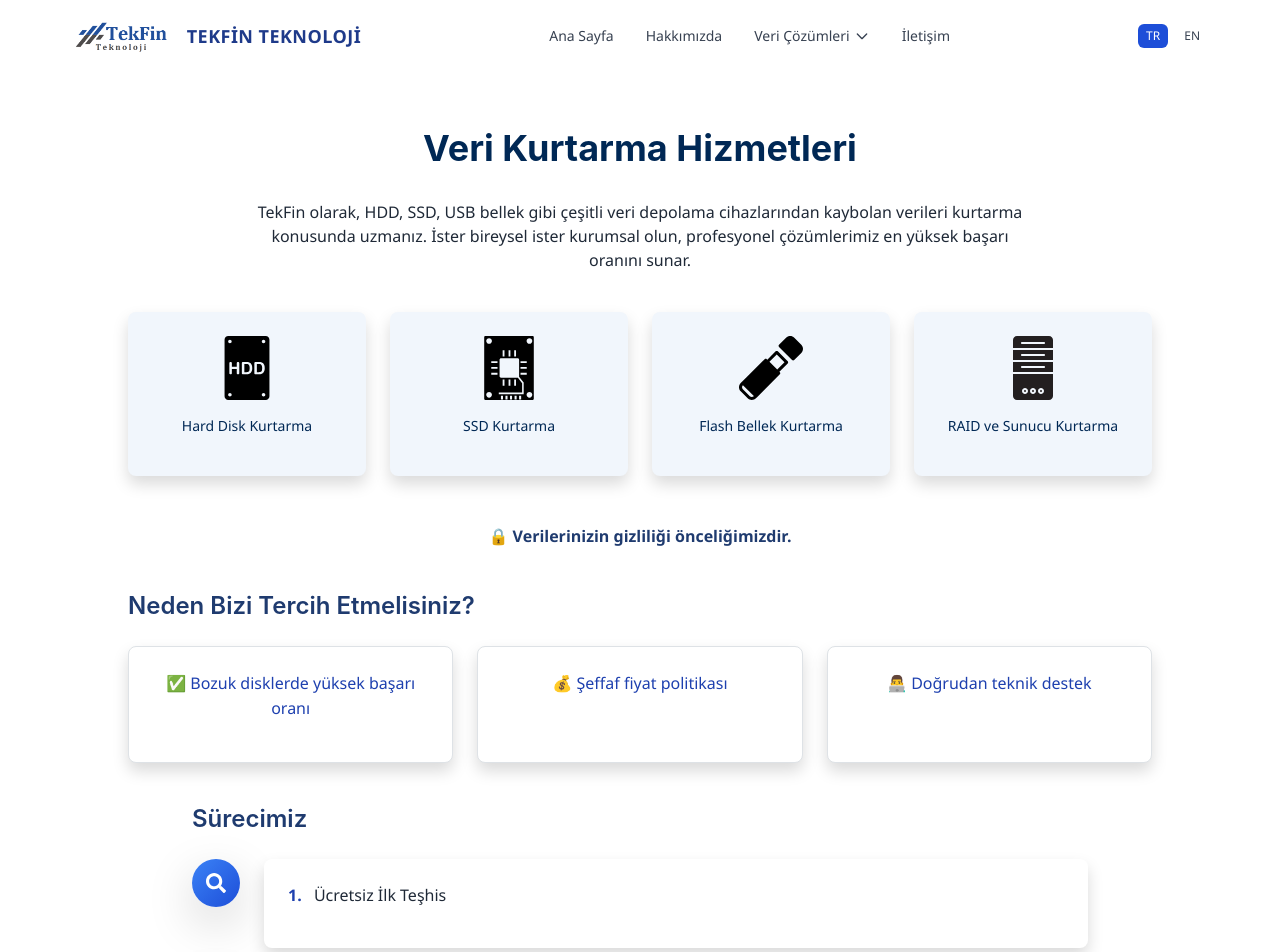
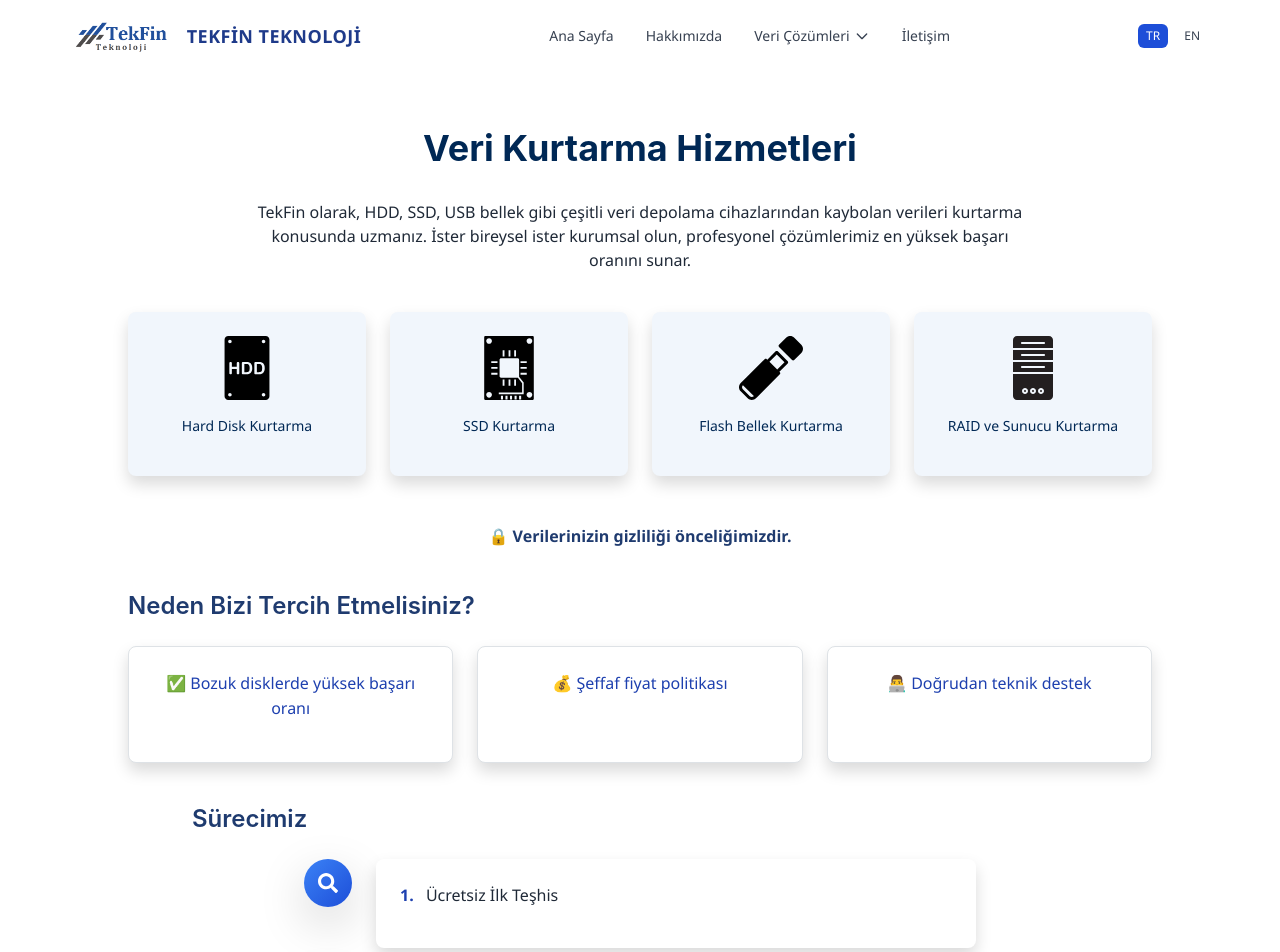
Before and after one commit to SalehKar/tekfin-website, a React (Create React App) app: page /data-recovery in a window 1280 px wide. Shown: the top 952 px of the page. Built offline with nearby package versions, Linux system fonts and the light colour scheme.

Commit message:
Update DataRecovery.js

```diff
--- a/src/components/DataRecovery.js
+++ b/src/components/DataRecovery.js
@@ -118,12 +118,12 @@ export default function DataRecovery({ language = "tr" }) {
           </div>
         </div>
 
-        {/* Process - New Timeline Style */}
+        {/* Process - Timeline Style with Fixed Width */}
         <div className="max-w-4xl mx-auto">
           <h3 className="text-2xl font-semibold mb-6 text-[#1f3b6f]">{t.processTitle}</h3>
           <div className="space-y-6">
             {t.processSteps.map((step, i) => (
-              <div key={i} className="flex items-start gap-4">
+              <div key={i} className="flex items-start gap-4 mx-auto max-w-2xl">
                 <div className="flex-shrink-0 w-12 h-12 flex items-center justify-center bg-gradient-to-br from-blue-500 to-blue-700 rounded-full shadow-lg">
                   {icons[i]}
                 </div>
```
